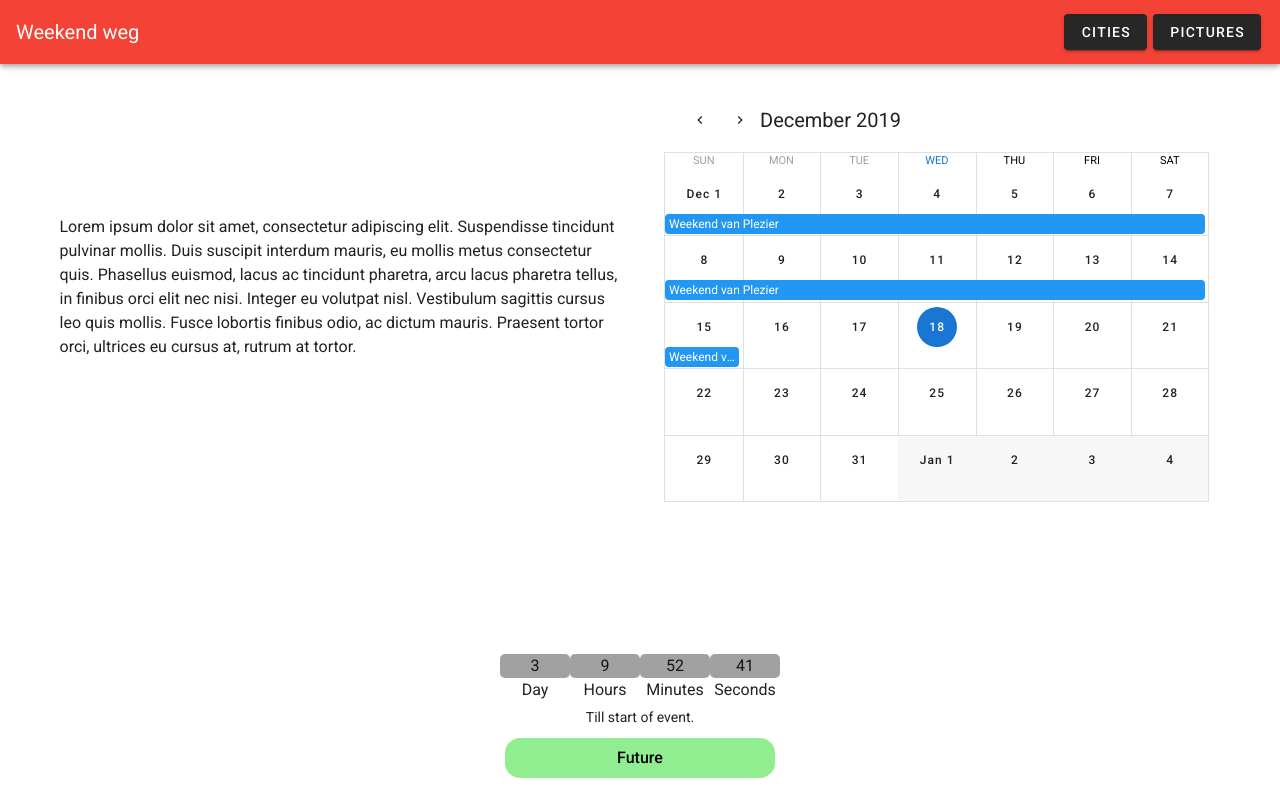
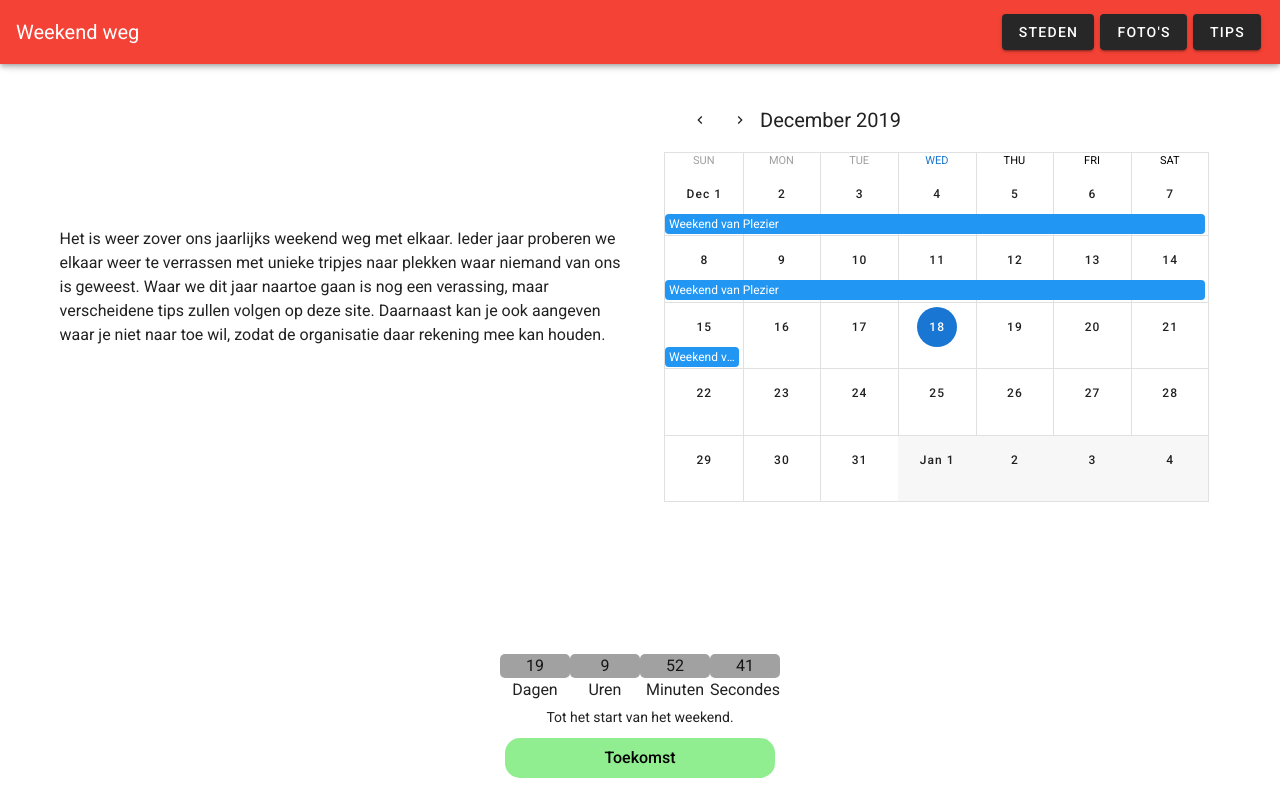
Before and after one commit to Het-Kleine-bedrijfje/weekend-weg, a Vue app: page / in a window 1280 px wide. Built offline with nearby package versions, Linux system fonts and the light colour scheme.

Commit message:
adjusted the steden page

```diff
--- a/src/App.vue
+++ b/src/App.vue
@@ -5,20 +5,20 @@
       <router-view></router-view>
     </v-content>
     <timer
-         starttime="Dec 22, 2019 00:00:01"
-         endtime="Dec 24, 2019 10:10:00"
+         starttime="jan 7, 2020 00:00:01"
+         endtime="jan 8, 2020 10:10:00"
          trans='{
-         "day":"Day",
-         "hours":"Hours",
-         "minutes":"Minutes",
-         "seconds":"Seconds",
-         "expired":"Event has been expired.",
-         "running":"Till the end of event.",
-         "upcoming":"Till start of event.",
+         "day":"Dagen",
+         "hours":"Uren",
+         "minutes":"Minuten",
+         "seconds":"Secondes",
+         "expired":"Het weekend is voorbij.",
+         "running":"Tot het weekend eindigt.",
+         "upcoming":"Tot het start van het weekend.",
          "status": {
-            "expired":"Expired",
-            "running":"Running",
-            "upcoming":"Future"
+            "expired":"Verlopen",
+            "running":"Bezig",
+            "upcoming":"Toekomst"
            }}'>
     </timer>
   </v-app>
--- a/src/home/Home.vue
+++ b/src/home/Home.vue
@@ -3,13 +3,12 @@
     <v-row align="center" class="d-block d-md-flex">
       <v-col>
         <P>
-          Lorem ipsum dolor sit amet, consectetur adipiscing elit. Suspendisse
-          tincidunt pulvinar mollis. Duis suscipit interdum mauris, eu mollis
-          metus consectetur quis. Phasellus euismod, lacus ac tincidunt
-          pharetra, arcu lacus pharetra tellus, in finibus orci elit nec nisi.
-          Integer eu volutpat nisl. Vestibulum sagittis cursus leo quis mollis.
-          Fusce lobortis finibus odio, ac dictum mauris. Praesent tortor orci,
-          ultrices eu cursus at, rutrum at tortor.
+          Het is weer zover ons jaarlijks weekend weg met elkaar.
+          Ieder jaar proberen we elkaar weer te verrassen met unieke tripjes
+          naar plekken waar niemand van ons is geweest.
+          Waar we dit jaar naartoe gaan is nog een verassing, maar verscheidene
+          tips zullen volgen op deze site. Daarnaast kan je ook aangeven waar je
+          niet naar toe wil, zodat de organisatie daar rekening mee kan houden.
         </P>
       </v-col>
       <v-col>
--- a/src/locations/CitySelector.vue
+++ b/src/locations/CitySelector.vue
@@ -1,27 +1,45 @@
 <template>
-    <div class="container">
-        <img class="construction hidden-sm-and-down" src="../assets/Under-Construction-Sign.png">
-        <img class="construction-small hidden-sm-and-up" src="../assets/Under-Construction-Sign.png">
-    </div>
+  <v-container cols="6">
+    <v-row class="voeg-toe-form" dark>
+      <v-text-field v-model="nieuweStad" label="Stadsnaam"></v-text-field>
+      <v-btn dark bottom @click="AddNewCity(nieuweStad)">Toevoegen</v-btn>
+    </v-row>
+
+    <v-row align="center" class="d-md-flex">
+      <v-list>
+        <template v-for="(stad, index) in steden">
+          <v-list-item class="steden-lijst-item" :key="index">
+            <v-list-item-content>{{ stad }}</v-list-item-content>
+          </v-list-item>
+        </template>
+      </v-list>
+    </v-row>
+  </v-container>
 </template>
 
 <script>
 export default {
-    name: 'CitySelector',
-
-}
+  name: "CitySelector",
+  data() {
+    return {
+      steden: ["Boedapest", "Edinbrough", "Oosterhout Camping", "Belgrado"],
+      nieuweStad: " "
+    };
+  },
+  methods: {
+    AddNewCity: nieuweStad => {
+      if (nieuweStad == "") {
+        alert("Vul een stadsnaam in!");
+      } else {
+        this.steden.push(nieuweStad);
+      }
+    }
+  }
+};
 </script>
 
 <style scoped>
-.container {
- display: flex;
- justify-content: center;
- align-content: center;
-}
-.construction {
-    width: 964px;
-}
-.construction-small {
-    width: 80%;
+.v-btn {
+  margin-top: 5px;
 }
 </style>
--- a/src/router/index.js
+++ b/src/router/index.js
@@ -3,6 +3,7 @@ import VueRouter from "vue-router";
 import Home from "../home/Home.vue";
 import Pictures from "../pictures/CitiesPictures.vue";
 import City from "../locations/CitySelector.vue"
+import TipsPage from "../tips/TipsPage.vue";
 
 Vue.use(VueRouter);
 
@@ -13,14 +14,19 @@ const routes = [
     component: Home
   },
   {
-    path: "/pictures",
+    path: "/fotos",
     name: "CitiesPictures",
     component: Pictures,
   },
   {
-    path: "/locations",
+    path: "/locaties",
     name: "CitySelector",
     component: City,
+  },
+  {
+    path: "/tips",
+    name: "Tips",
+    component: TipsPage,
   },
 ];
 
--- a/src/shared/AppNavigation.vue
+++ b/src/shared/AppNavigation.vue
@@ -17,8 +17,9 @@
         <v-toolbar-title>{{ appTitle }}</v-toolbar-title>
       </router-link>
       <v-spacer class="hidden-sm-and-down"></v-spacer>
-      <v-btn class="hidden-sm-and-down" :to="{ name:'CitySelector' }">Cities</v-btn>
-      <v-btn class="hidden-sm-and-down" :to="{ name:'CitiesPictures' }">Pictures</v-btn>
+      <v-btn class="hidden-sm-and-down" :to="{ name:'CitySelector' }">Steden</v-btn>
+      <v-btn class="hidden-sm-and-down" :to="{ name:'CitiesPictures' }">Foto's</v-btn>
+      <v-btn class="hidden-sm-and-down" :to="{ name:'Tips' }">Tips</v-btn>
     </v-app-bar>
   </span>
 </template>
@@ -30,7 +31,20 @@ export default {
     return {
       appTitle: "Weekend weg",
       drawer: false,
-      items: [{ title: "Cities", path: "/locations" }, { title: "CitiesPictures", path: "/pictures" }]
+      items: [
+        {
+          title: "Steden",
+          path: "/locaties"
+        },
+        {
+          title: "Fotos",
+          path: "/fotos"
+        },
+        {
+          title: "Tips",
+          path: "/tips"
+        }
+      ]
     };
   }
 };
--- /dev/null
+++ b/src/tips/TipsPage.vue
@@ -0,0 +1,26 @@
+<template>
+    <v-container>
+        <p class="tips-text">
+            De eerste aanwijzingen zullen binnenkort volgen!
+        </p>
+    </v-container>
+</template>
+
+<script>
+export default {
+    name: 'TipsPage',
+
+}
+</script>
+
+<style scoped>
+.container {
+ display: flex;
+ justify-content: center;
+ align-content: center;
+}
+.tips-text {
+    margin: 30px 0px 0px 0px;
+    font-size: 32px;
+}
+</style>
```
